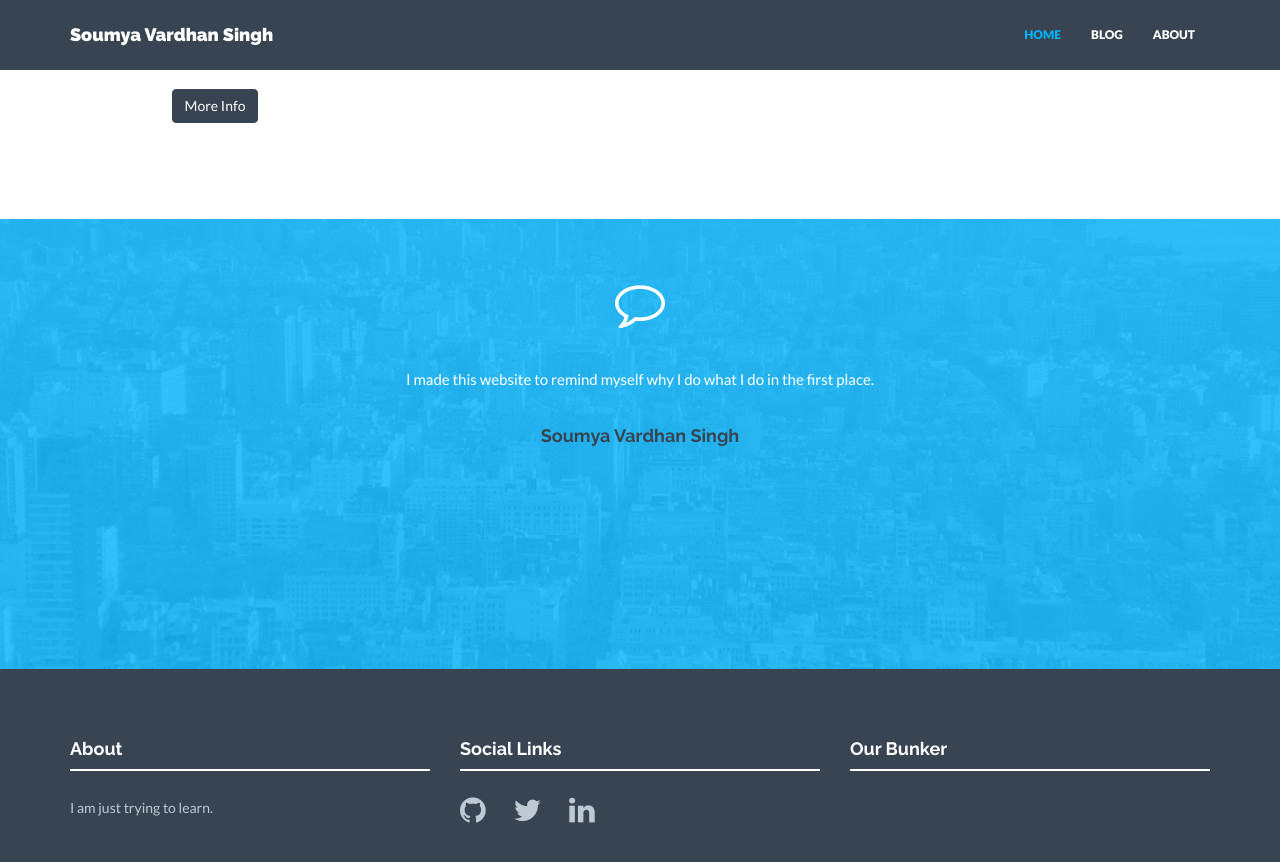
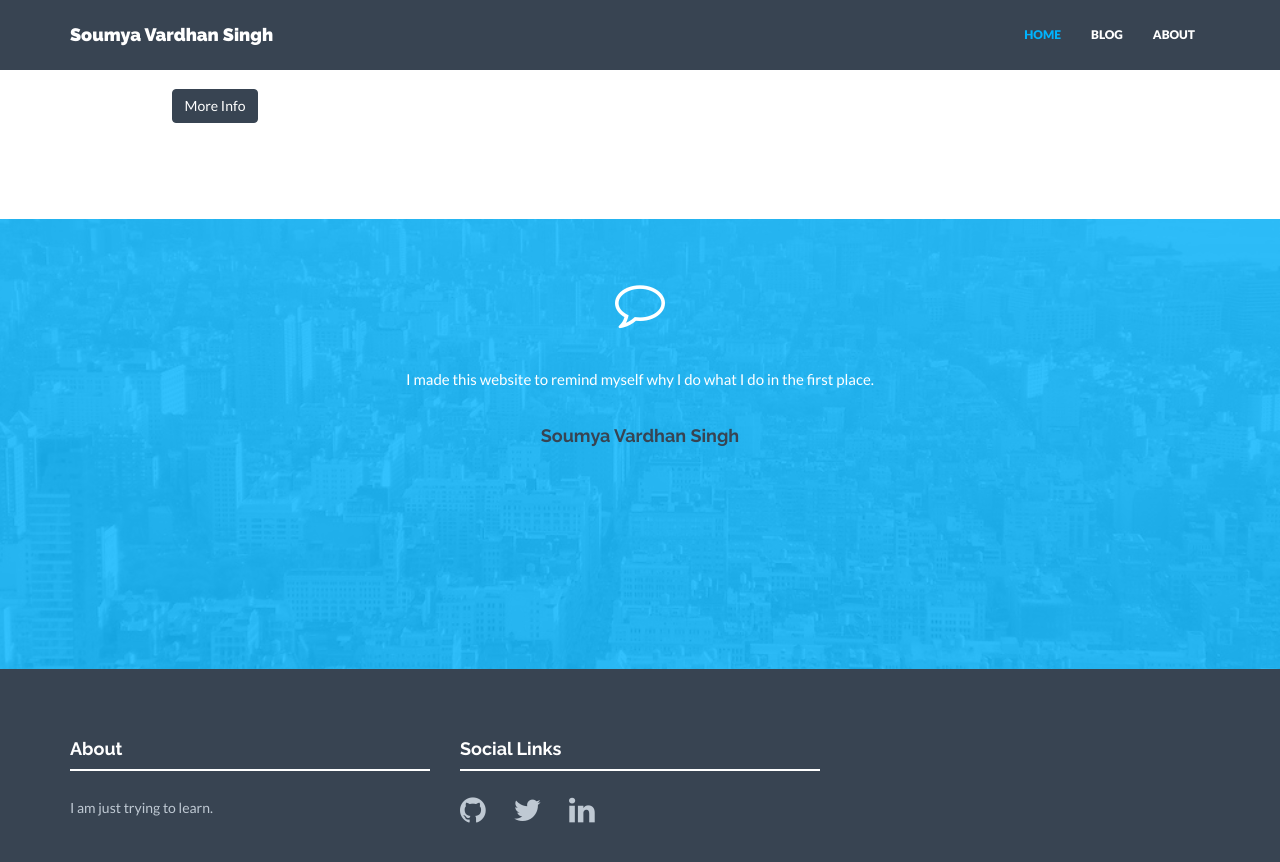
Before and after one commit to soumyavardhan/soumyavardhan.github.io, a Jekyll site: the page built from index.html, in a window 1280 px wide and 900 px high, scrolled down 972 px. Shown: the top 862 px of the window. Built offline with Jekyll 4.4.1, drawn with Linux system fonts in a browser that asks for light colours; nearby versions of some CDN libraries.

Commit message:
Removed unused column from footer

```diff
--- a/_includes/footer.html
+++ b/_includes/footer.html
@@ -15,7 +15,7 @@
                     {% endfor %}
                 </p>
             </div>
-            <div class="col-lg-4">
+            <!--<div class="col-lg-4">
                 <h4>Our Bunker</h4>
                 <div class="hline-w"></div>
                 <p>
@@ -23,7 +23,7 @@
                         {{ line }} <br>
                     {% endfor %}
                 </p>
-            </div>
+            </div>-->
         </div><! --/row -->
     </div><! --/container -->
 </div><! --/footerwrap -->
```
